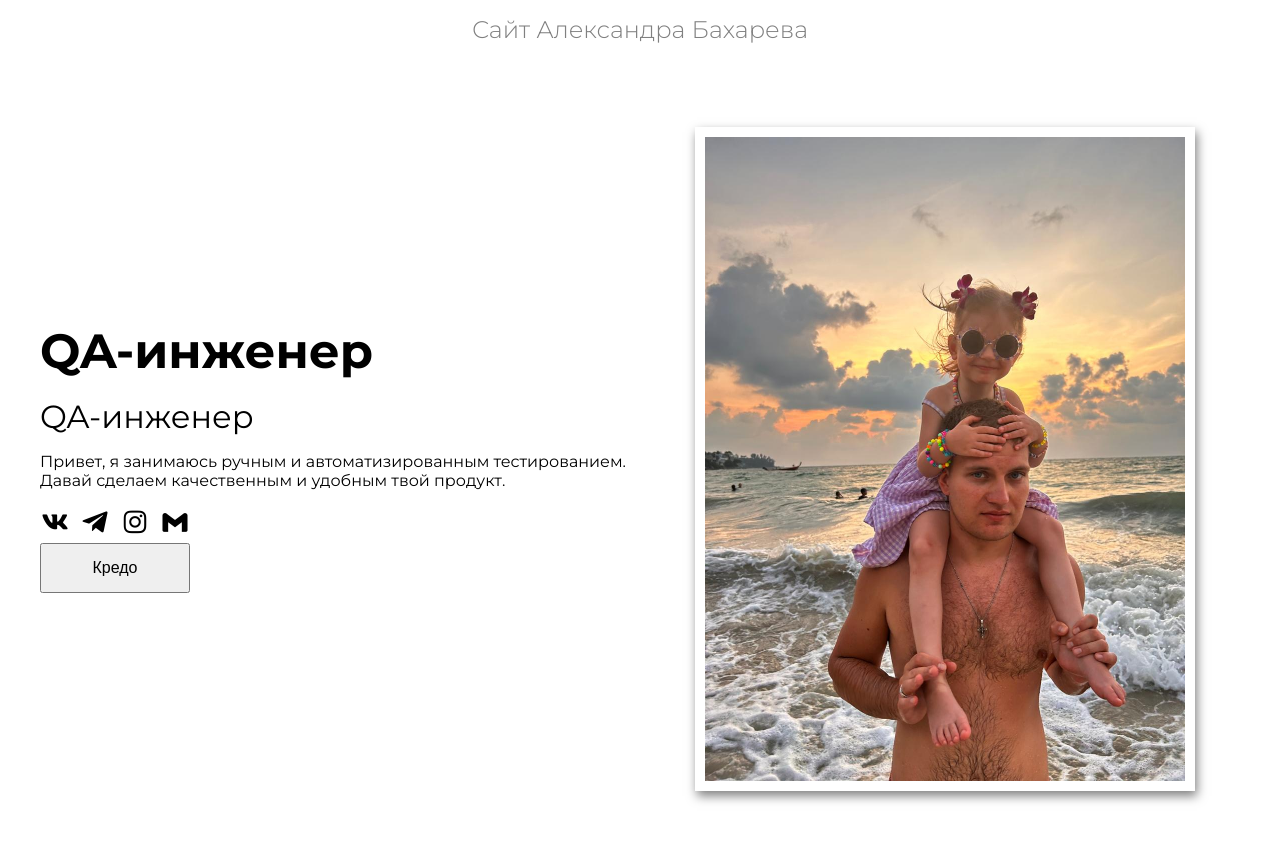
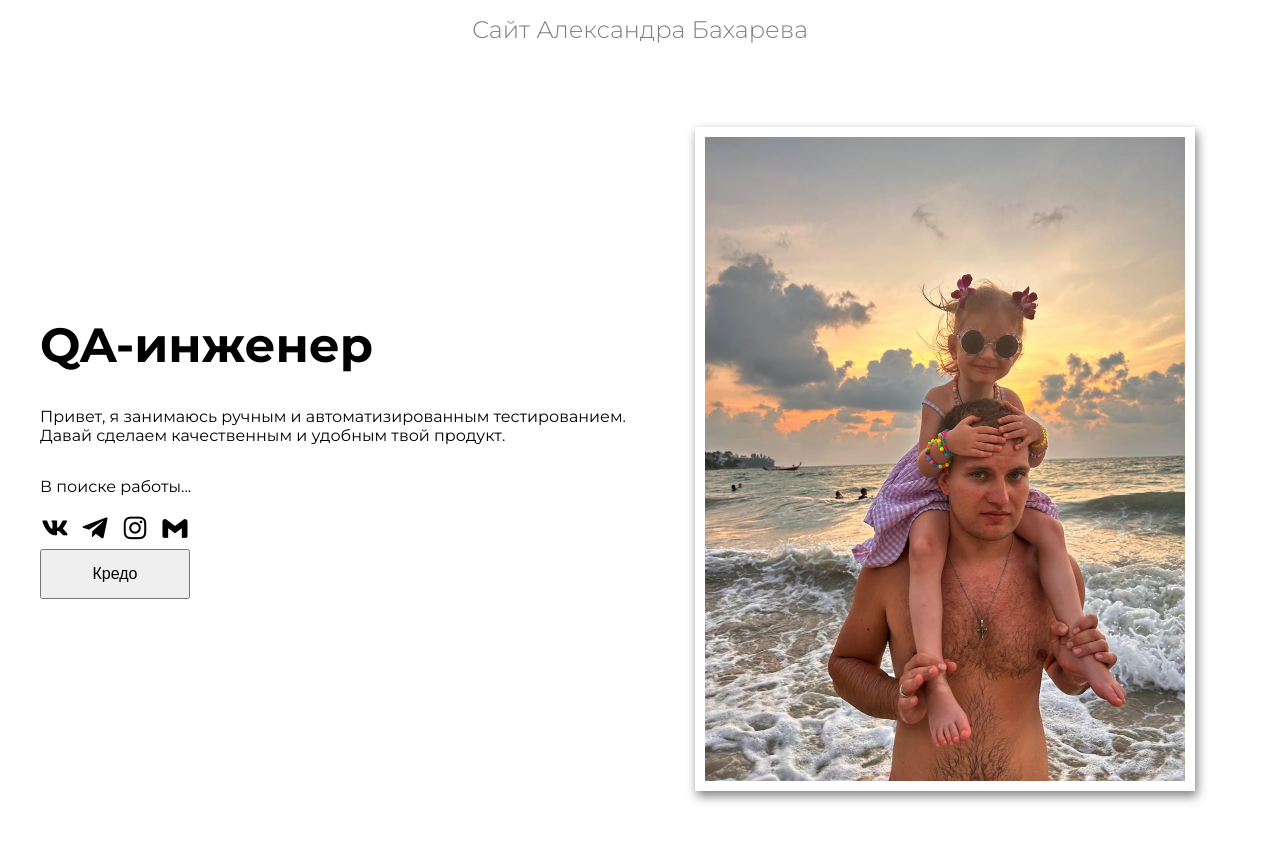
Before and after one commit to Bakharev-Aleksandr/Bakharev-Aleksandr-Bakharev-Aleksandr.github.io.github.io, a plain HTML site: page index.html in a window 1280 px wide. Drawn offline with nearby package versions, Linux system fonts and the light colour scheme.

Commit message:
Удалил и добавил текст

```diff
--- a/index.html
+++ b/index.html
@@ -26,11 +26,13 @@
     <div class="container hero__container">
       <div class="hero__about">
         <h1 class="hero__title">QA-инженер</h1>
-        <h2 class="hero__subtitle">QA-инженер</h2>
         <p class="hero__description">
-          Привет, я занимаюсь ручным и автоматизированным тестированием. Давай сделаем качественным и удобным твой продукт.
+          Привет, я занимаюсь ручным и автоматизированным тестированием. Давай сделаем качественным и удобным твой
+          продукт.
         </p>
-
+        <p class="hero__description">
+          В поиске работы...
+        </p>
 
         <div class="hero__links">
           <a class="hero__link" href="#" target="_blank"><i class='bx bxl-vk'></i></a>
@@ -38,7 +40,7 @@
           <a class="hero__link" href="#"><i class='bx bxl-instagram'></i></a>
           <a class="hero__link" href="#"><i class='bx bxl-gmail'></i></a>
         </div>
-<button type="button" style="width: 150px; height: 50px; font-size: 16px;">Кредо</button>
+        <button type="button" style="width: 150px; height: 50px; font-size: 16px;">Кредо</button>
         <script type="text/javascript" src="js.js"></script>
 
       </div>
```
